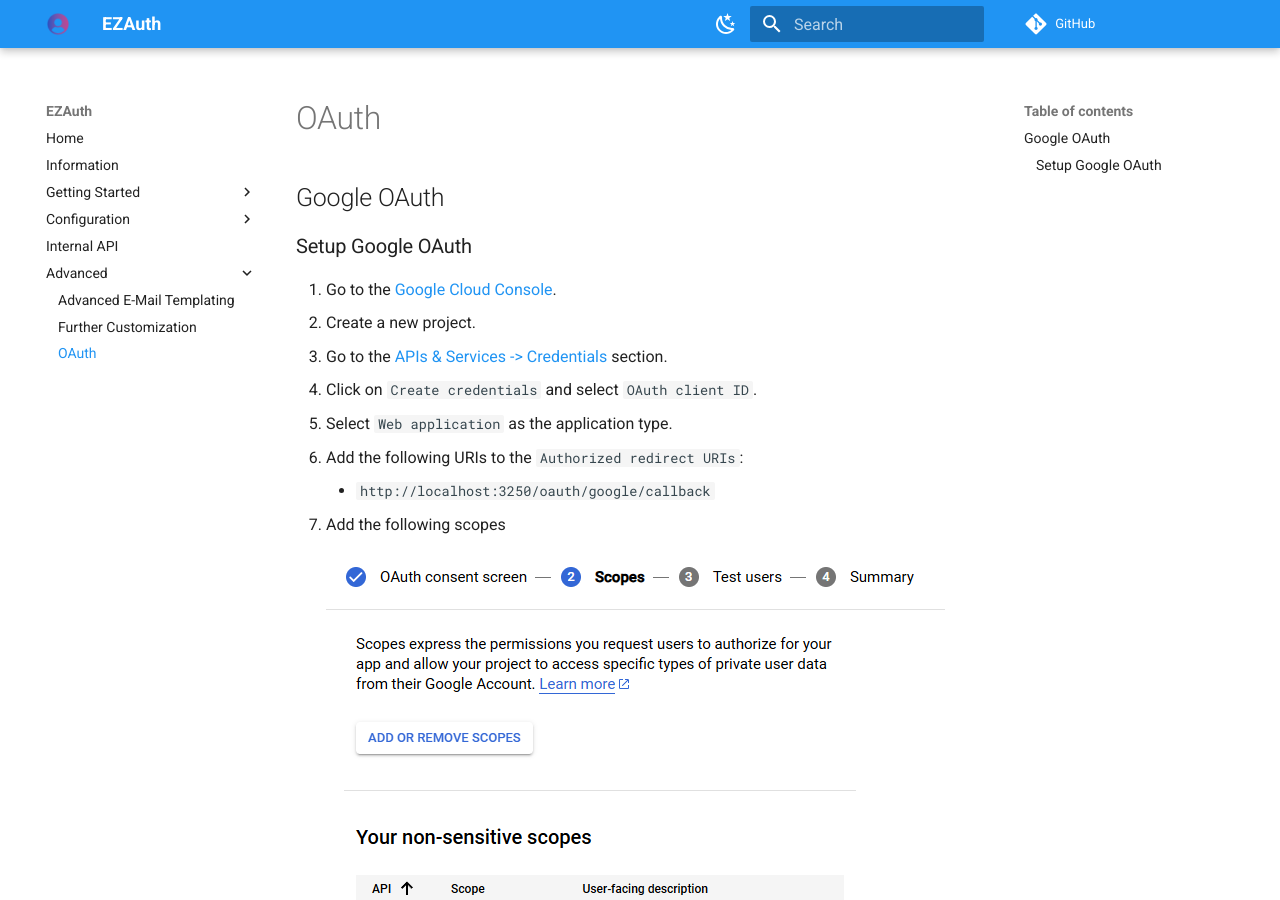
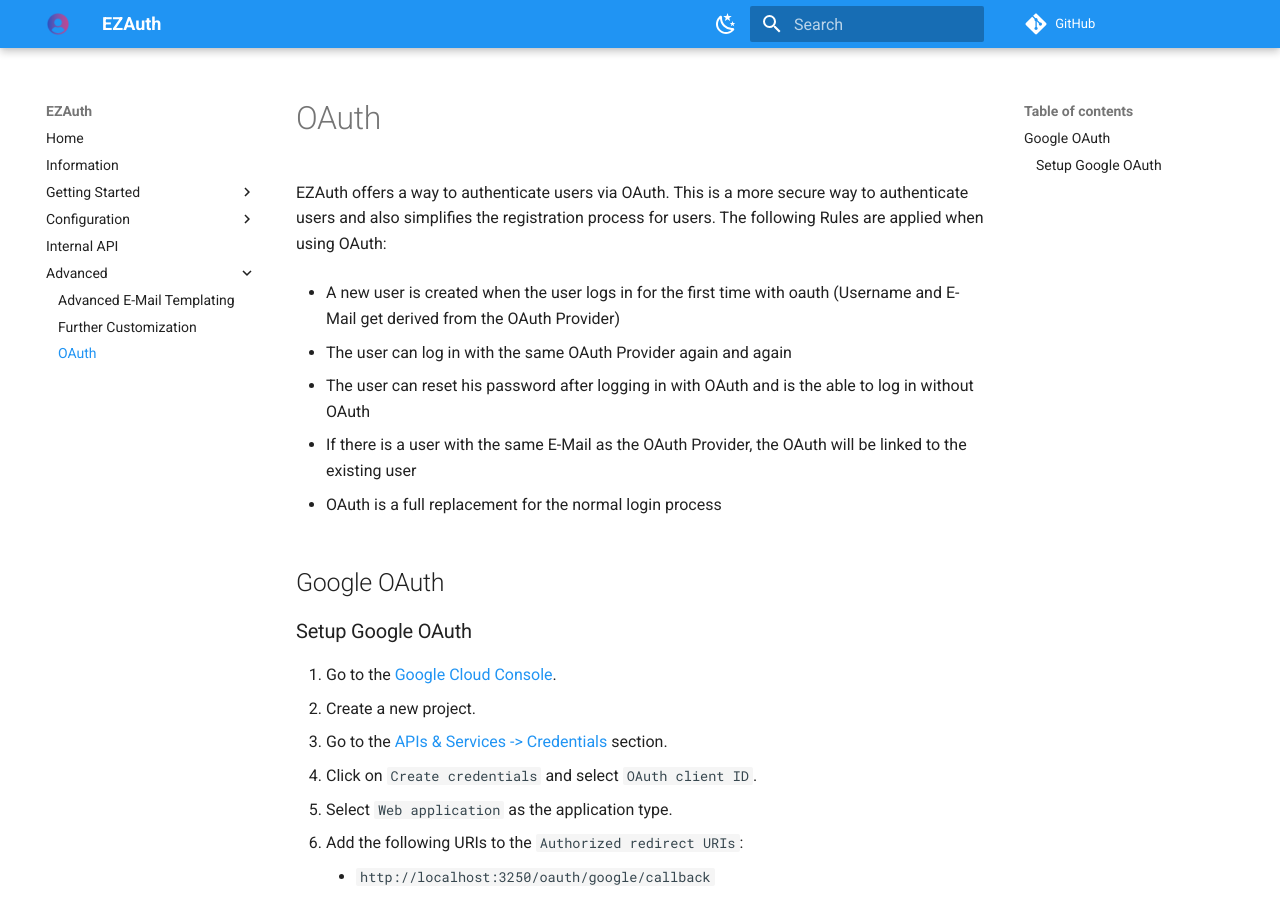
Before and after one commit to JohnGrubba/ezauth, an MkDocs documentation site: the page built from docs/advanced/oauth.md, in a window 1280 px wide and 900 px high. Built offline with MkDocs 1.6.1 and Material for MkDocs 9.7.7, drawn with Linux system fonts in a browser that asks for light colours; comment, search, counter and statistics services are not loaded.

Commit message:
OAuth Documentation

```diff
--- a/docs/advanced/oauth.md
+++ b/docs/advanced/oauth.md
@@ -1,3 +1,16 @@
+EZAuth offers a way to authenticate users via OAuth. This is a more secure way to authenticate users and also simplifies the registration process for users.
+The following Rules are applied when using OAuth:<br>
+
+- A new user is created when the user logs in for the first time with oauth (Username and E-Mail get derived from the OAuth Provider)
+
+- The user can log in with the same OAuth Provider again and again
+
+- The user can reset his password after logging in with OAuth and is the able to log in without OAuth
+
+- If there is a user with the same E-Mail as the OAuth Provider, the OAuth will be linked to the existing user
+
+- OAuth is a full replacement for the normal login process
+
 ## Google OAuth
 ### Setup Google OAuth
 1. Go to the [Google Cloud Console](https://console.cloud.google.com/).
```
